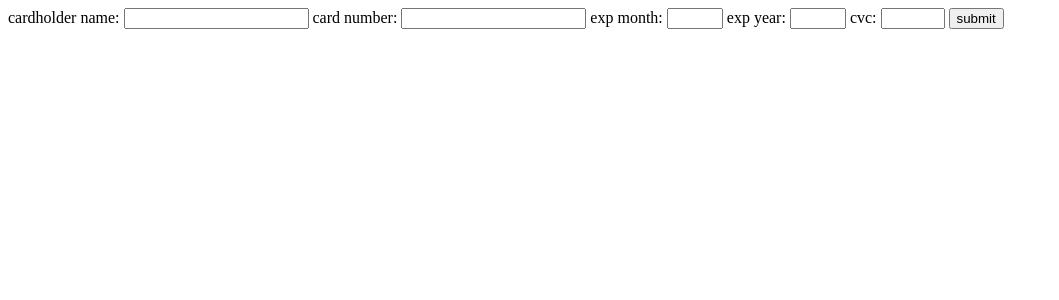
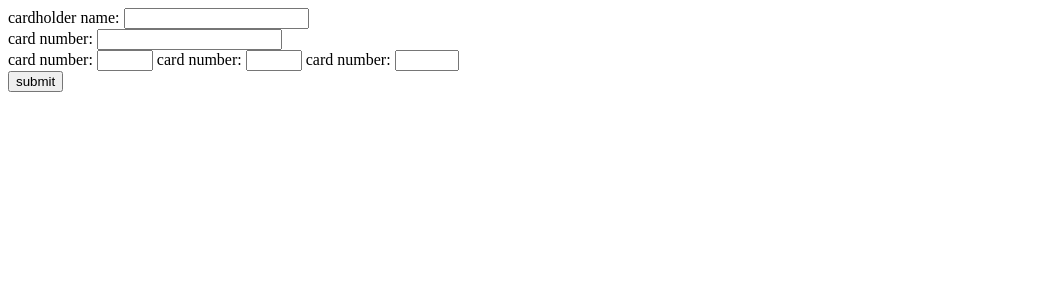
Before and after one commit to jakegodsall/interactive_card_django, a Django app: page / in a window 1280 px wide. Shown: the top 300 px of the page, without its empty margins (0-1059 px from the left). Run offline with Django 4.2, Linux system fonts and the light colour scheme.

Commit message:
added form elements to template in correct layout

```diff
--- /dev/null
+++ b/card_form/static/card_form/partials/form_partial.css
@@ -0,0 +1,2 @@
+.card-form {
+}
--- a/card_form/templates/card_form/card_form.html
+++ b/card_form/templates/card_form/card_form.html
@@ -1,6 +1,11 @@
 {% extends 'base.html' %}
+{% load static %}
 
 {% block title_block %}Submission{% endblock %}
+
+{% block styles_block %}
+<link rel="stylesheet" href="{% static 'card_form/partials/form_partial.css' %}">
+{% endblock %}
 
 {% block content_block %}
     {% include 'card_form/partials/form_partial.html' with form=form %}
--- a/card_form/templates/card_form/partials/form_partial.html
+++ b/card_form/templates/card_form/partials/form_partial.html
@@ -1,7 +1,22 @@
 <div class="card-form">
     <form action="/" method="POST">
         {% csrf_token %}
-        {{ form }}
+        <div class="card-form__row">
+            {{ form.cardholder_name.label_tag }}
+            {{ form.cardholder_name }}
+        </div>
+        <div class="card-form__row">
+            {{ form.card_number.label_tag }}
+            {{ form.card_number }}
+        </div>
+        <div class="card-form__row">
+            {{ form.card_number.label_tag }}
+            {{ form.expiry_month }}
+            {{ form.card_number.label_tag }}
+            {{ form.expiry_year }}
+            {{ form.card_number.label_tag }}
+            {{ form.cvc }}
+        </div>
         <button type="submit">submit</button>
     </form>
 </div>
--- a/interactive_card_django/settings.py
+++ b/interactive_card_django/settings.py
@@ -123,6 +123,8 @@ STATICFILES_DIRS = [
     BASE_DIR / 'static'
 ]
 
+STATIC_ROOT = BASE_DIR / 'staticfiles'
+
 STATIC_URL = 'static/'
 
 # Default primary key field type
--- a/templates/base.html
+++ b/templates/base.html
@@ -8,6 +8,7 @@
         <meta name="viewport" content="width=device-width, initial-scale=1.0" />
         <title>{% block title_block %}Card Form{% endblock %}</title>
         {% block styles_block %}{% endblock %}
+        <link rel="stylesheet" href="{% static 'base.css' %">
     </head>
     <body>
         {% block content_block %}{% endblock %}
```
Also changed, not shown: card_form/static/card_form/card_form.css (added), card_form/static/card_form/thank_you.css (added), db.sqlite3.
